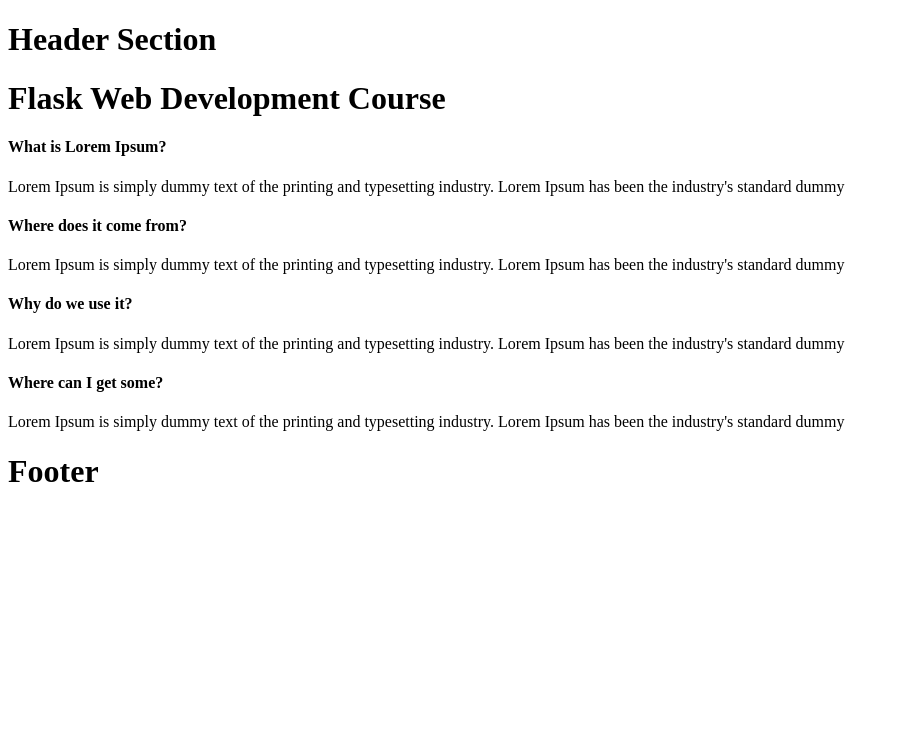
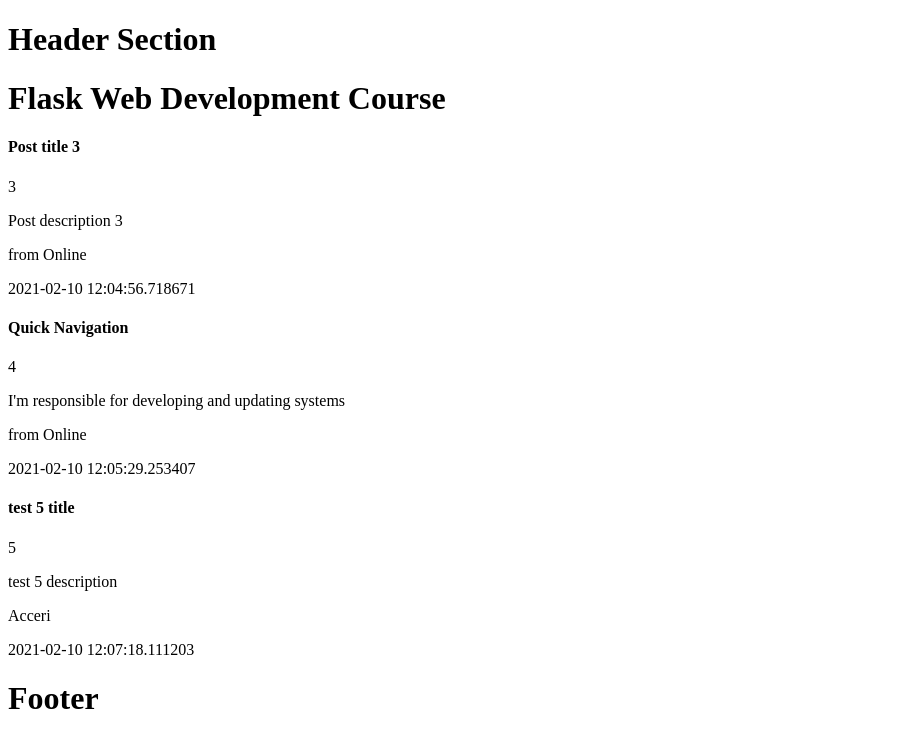
Before and after one commit to somaliren/dhambaal, a Flask app: page / in a window 1280 px wide. Shown: the top 748 px of the page, without its empty margins (0-899 px from the left). Run offline with Flask 2, Linux system fonts and the light colour scheme; data comes from the database, SQL or seed files in the repository; both versions use the stored data as it was after the commit.

Commit message:
:diamond: Created Models for Posts

```diff
--- a/dhambaal/__init__.py
+++ b/dhambaal/__init__.py
@@ -1,30 +1,23 @@
 from flask_sqlalchemy import SQLAlchemy
-from flask import Flask, render_template
+from flask import Flask
+
 
 app = Flask(__name__)
 app.config['SQLALCHEMY_DATABASE_URI'] = 'sqlite:///dhambaal.db'
 app.config['SQLALCHEMY_TRACK_MODIFICATIONS'] = False
 db = SQLAlchemy(app)
-posts = [
-    {"title": "What is Lorem Ipsum?",
-        "content": "Lorem Ipsum is simply dummy text of the printing and typesetting industry. Lorem Ipsum has been the industry's standard dummy"},
-    {"title": "Where does it come from?",
-        "content": "Lorem Ipsum is simply dummy text of the printing and typesetting industry. Lorem Ipsum has been the industry's standard dummy"},
-    {"title": "Why do we use it?", "content": "Lorem Ipsum is simply dummy text of the printing and typesetting industry. Lorem Ipsum has been the industry's standard dummy"},
-    {"title": "Where can I get some?",
-        "content": "Lorem Ipsum is simply dummy text of the printing and typesetting industry. Lorem Ipsum has been the industry's standard dummy"}
-]
+# posts = [
+#     {"title": "What is Lorem Ipsum?",
+#         "content": "Lorem Ipsum is simply dummy text of the printing and typesetting industry. Lorem Ipsum has been the industry's standard dummy"},
+#     {"title": "Where does it come from?",
+#         "content": "Lorem Ipsum is simply dummy text of the printing and typesetting industry. Lorem Ipsum has been the industry's standard dummy"},
+#     {"title": "Why do we use it?", "content": "Lorem Ipsum is simply dummy text of the printing and typesetting industry. Lorem Ipsum has been the industry's standard dummy"},
+#     {"title": "Where can I get some?",
+#         "content": "Lorem Ipsum is simply dummy text of the printing and typesetting industry. Lorem Ipsum has been the industry's standard dummy"}
+# ]
 
 # @app.route("/")
 # def index():
 #     return {"Message":"Success","content":"Hello Flask"}
 
-
-@app.route("/")
-def index():
-    return render_template("index.html", summary=posts)
-
-
-@app.route("/about")
-def about():
-    return render_template("about.html")
+from dhambaal import routes
--- /dev/null
+++ b/dhambaal/routes.py
@@ -0,0 +1,24 @@
+from operator import pos
+from flask import render_template, request, redirect
+from dhambaal import app
+from dhambaal.models.Post import Post
+
+
+@app.route("/", methods=['GET'])
+def index():
+    posts = Post.query.all()
+    return render_template("index.html", posts=posts)
+
+
+@app.route("/admin", methods=['GET', 'POST'])
+def create_post():
+    if request.method == "POST":
+        title = request.form.get("title")
+        description = request.form.get("description")
+        source = request.form.get("source")
+        # Inserting form values to the database
+        post1 = Post(title=title, description=description, source=source)
+        post1.save_to_db()
+        return redirect("/")
+
+    return render_template("post_form.html")
--- a/dhambaal/templates/index.html
+++ b/dhambaal/templates/index.html
@@ -5,8 +5,11 @@ Home
 {%endblock title%}
 {%block content%}
     <h1>Flask Web Development Course</h1>
-    {%for post in summary%}
-        <h4>{{post.get("title")}}</h4>
-        <p>{{post.get("content")}}</p>
+    {%for post in posts%}
+        <h4>{{post.title}}</h4>
+        <p>{{post.id}}</p>
+        <p>{{post.description}}</p>
+        <p>{{post.source}}</p>
+        <p>{{post.create_at}}</p>
     {%endfor%}
 {%endblock content%}
```
Also changed, not shown: dhambaal/models/Post.py (+16 -0 lines), dhambaal/templates/post_form.html (added, +18 -0 lines), dhambaal/dhambaal.db.
